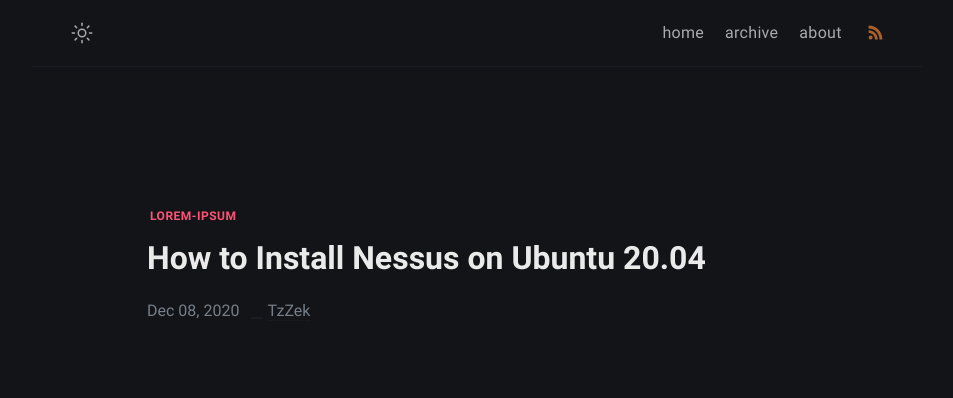
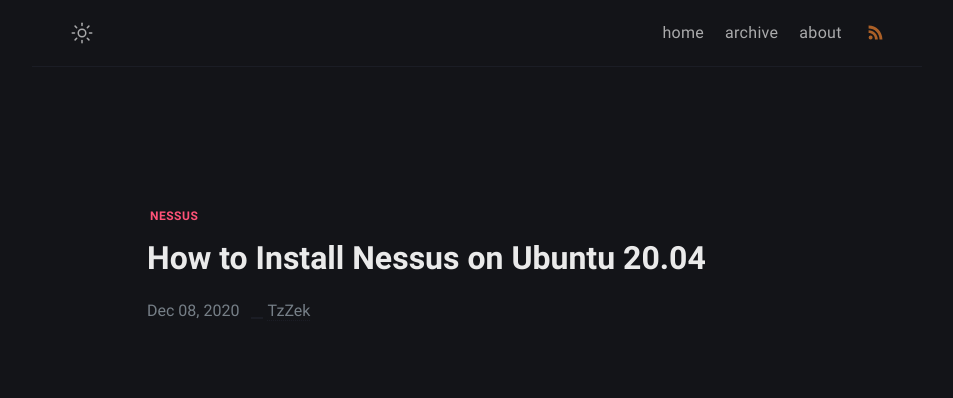
Before and after one commit to TzZek/zek-blog-v2, a Jekyll site: the page built from _posts/nessus-ubuntu/2020-12-07-nessus-ubuntu.md, in a window 1280 px wide. Shown: the top 398 px of the page, without its empty margins (163-1116 px from the left). Built offline with Jekyll 4.4.1, drawn with Linux system fonts in a browser that asks for light colours; some web fonts are replaced.

Commit message:
2020-12-07-nessus-ubuntu.md: updated tags

```diff
--- a/_posts/nessus-ubuntu/2020-12-07-nessus-ubuntu.md
+++ b/_posts/nessus-ubuntu/2020-12-07-nessus-ubuntu.md
@@ -6,7 +6,7 @@ description: >-
 date: '2020-12-07T17:30:53.930Z'
 modified: '2020-12-07T17:30:53.930Z'
 tags:
-  - lorem-ipsum
+  - Nessus
 categories: []
 layout: post
 ---
```
